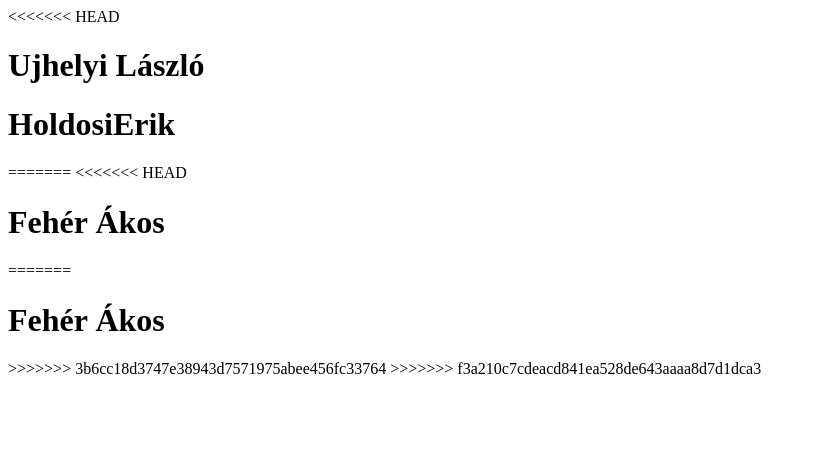
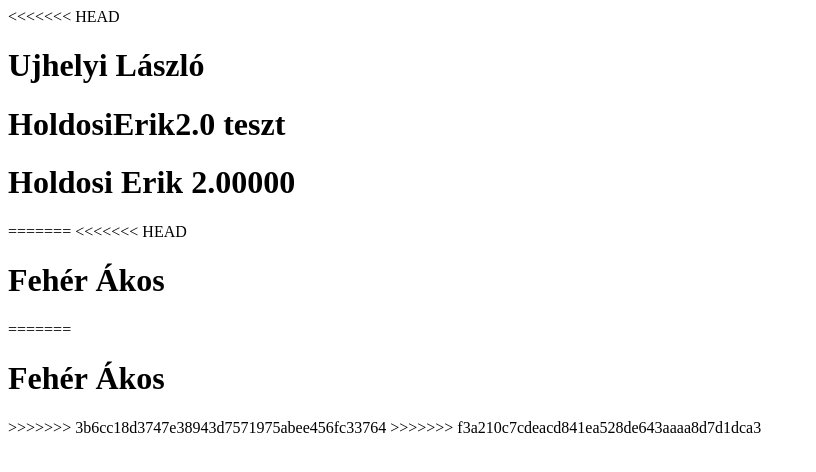
Before and after one commit to ujhelyi-laszlo/10D_proba, a plain HTML site: page index.html in a window 1280 px wide. Shown: the whole page, without its empty margins (0-816 px from the left). Drawn offline with Linux system fonts and the light colour scheme.

Commit message:
Erik valtoztatasa

```diff
--- a/index.html
+++ b/index.html
@@ -8,7 +8,9 @@
 <body>
 <<<<<<< HEAD
     <h1>Ujhelyi László</h1>
-    <h1>HoldosiErik</h1>
+    <h1>HoldosiErik2.0 teszt</h1>
+    <h1>Holdosi Erik 2.00000
+    </h1>
 =======
 <<<<<<< HEAD
     <h1>Fehér Ákos</h1>
```
Also changed, not shown: Holdosi Erik.txt (added), 1 other file.
